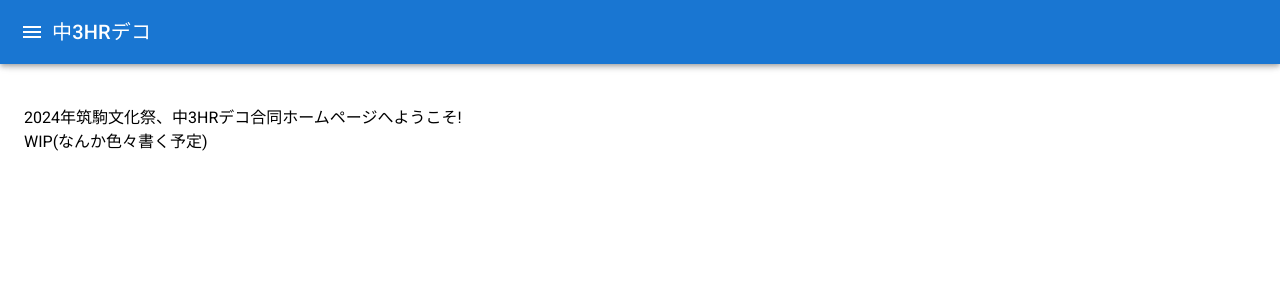
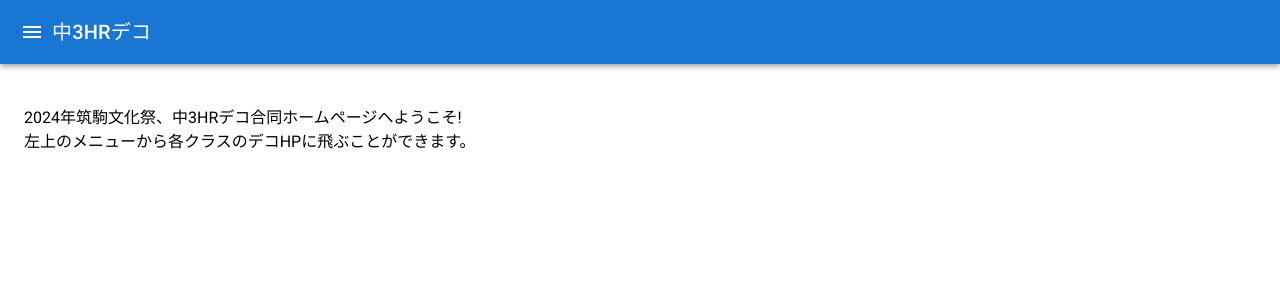
Before and after one commit to tk-jr3-reboot2024/tk-jr3-reboot2024.github.io, a React (Create React App) app: page / in a window 1280 px wide. Shown: the top 300 px of the page. Built offline with nearby package versions, Linux system fonts and the light colour scheme.

Commit message:
Update Content.js

```diff
--- a/src/components/Content.js
+++ b/src/components/Content.js
@@ -4,7 +4,7 @@ function Content() {
 	return (
 		<p>
 			2024年筑駒文化祭、中3HRデコ合同ホームページへようこそ!<br></br>
-			WIP(なんか色々書く予定)
+			左上のメニューから各クラスのデコHPに飛ぶことができます。
 		</p>
 	);
 }
```
